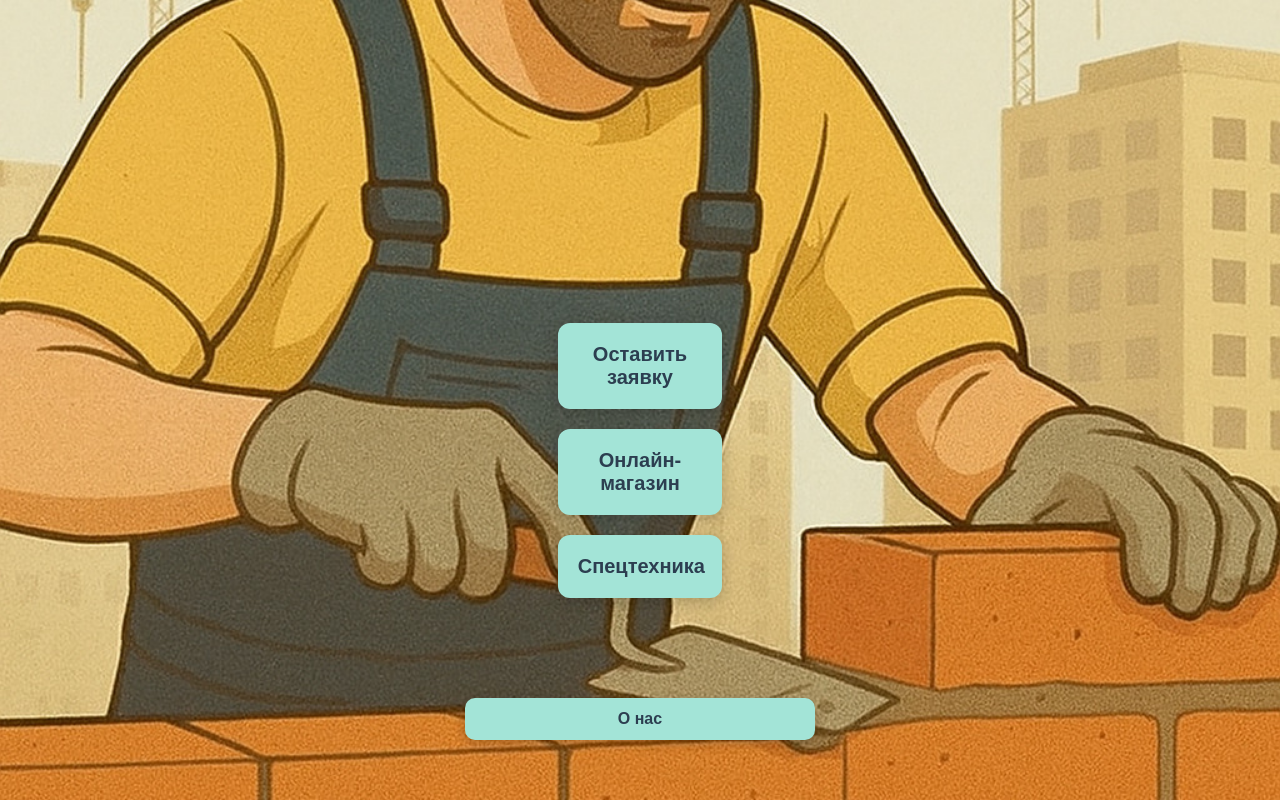
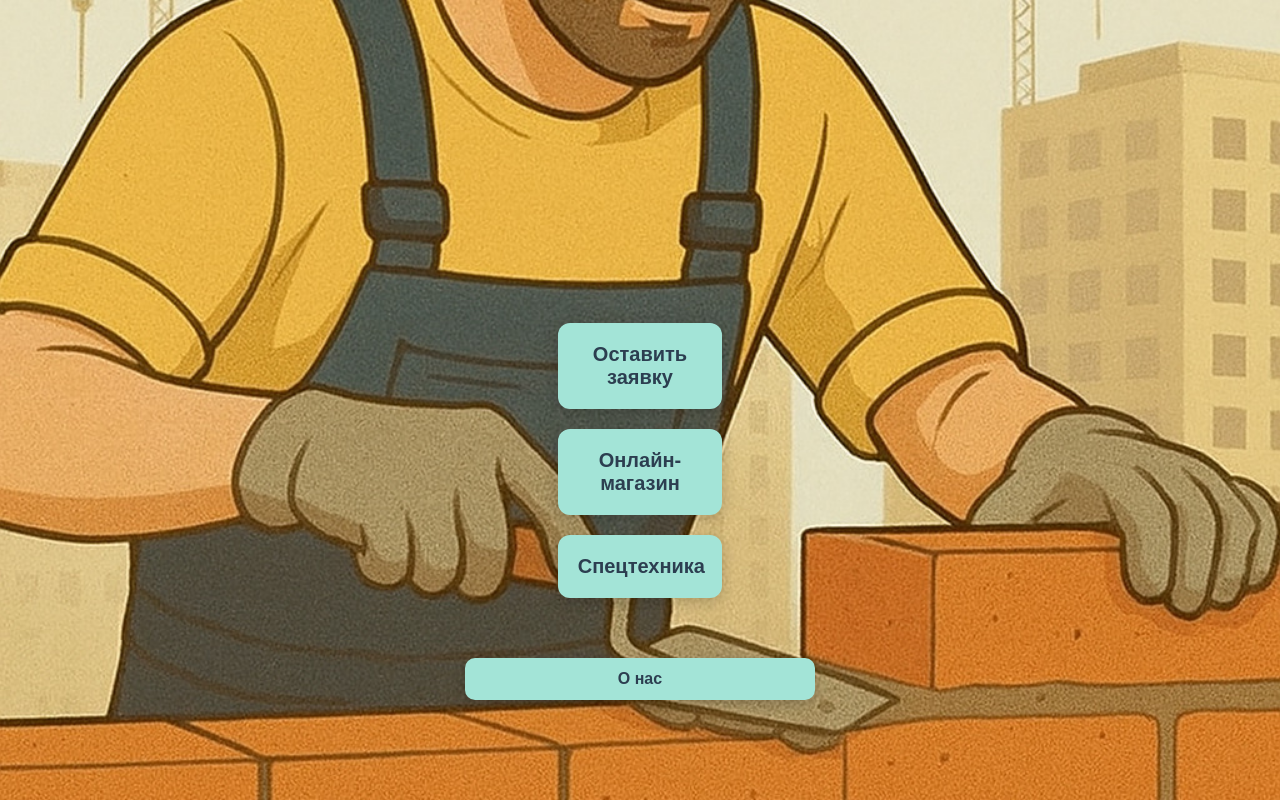
Before and after one commit to VildanKildeev/stroy-webapp, a plain HTML site: page index.html in a window 1280 px wide. Drawn offline with Linux system fonts and the light colour scheme.

Commit message:
Add files via upload

```diff
--- a/index.html
+++ b/index.html
@@ -47,7 +47,7 @@
 
         .about-button {
             position: absolute;
-            bottom: 60px; /* Приподнято ближе к центру */
+            bottom: 100px; /* Приподнято ближе к центру */
             left: 50%;
             transform: translateX(-50%);
             width: 40%;
```
